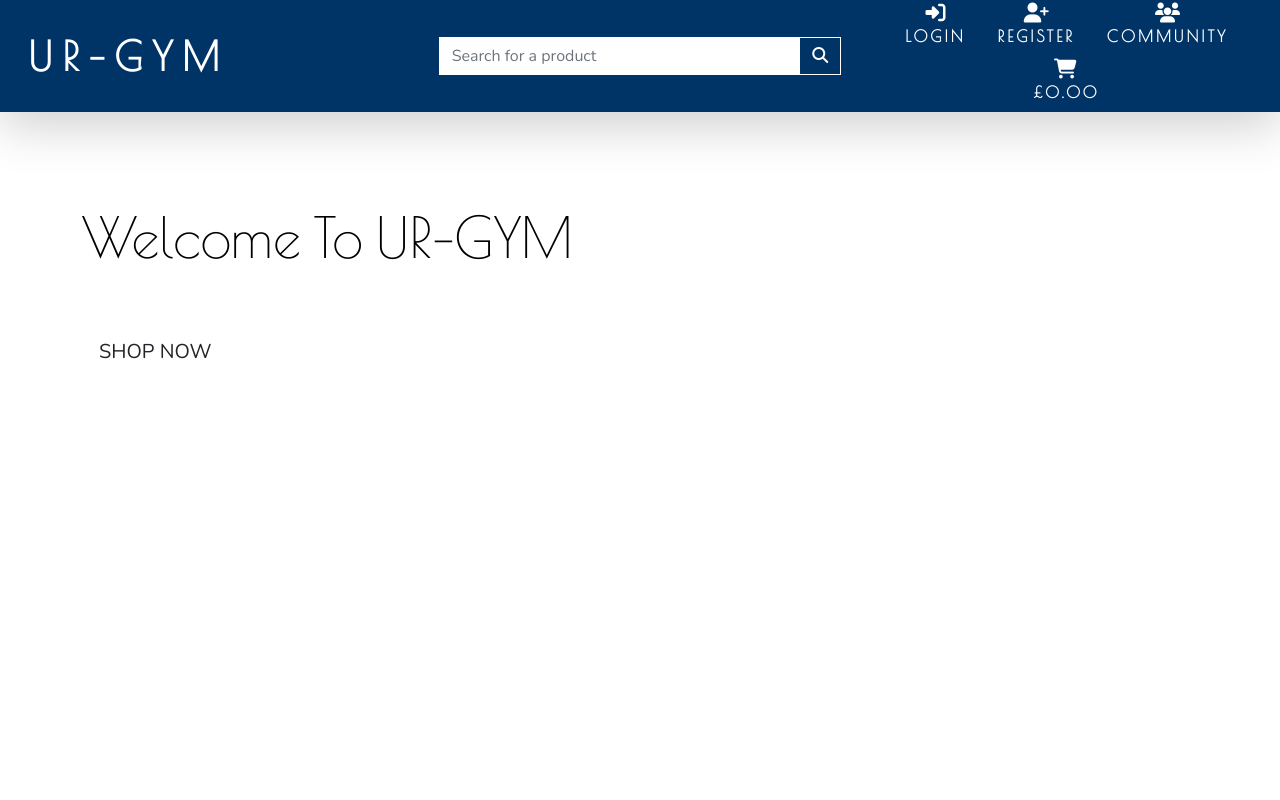
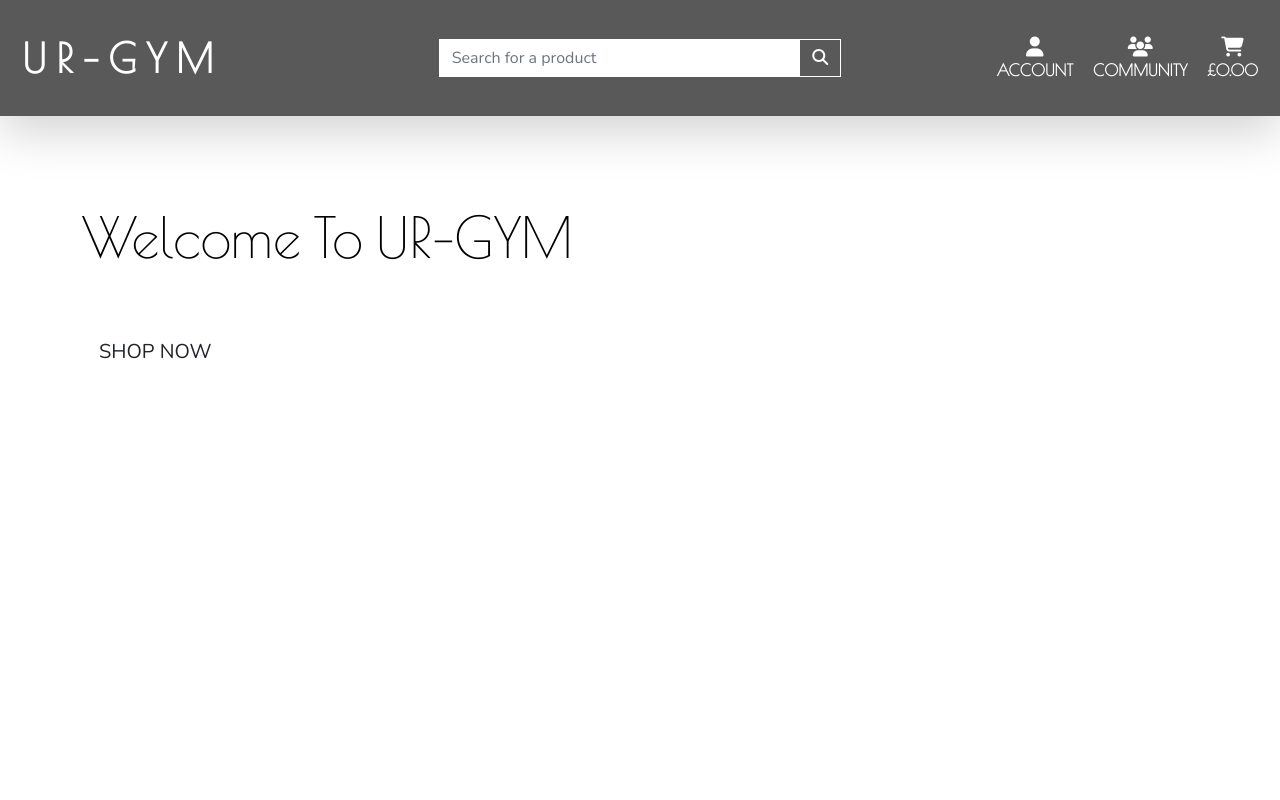
Before and after one commit to ifti-khan/ifti-khan-milestone-project-4, a Django app: page / in a window 1280 px wide. Run offline with Django 3.2, Linux system fonts and the light colour scheme; some libraries are stand-ins or nearby versions.

Commit message:
Mod: Desktop top nav finished and styled

```diff
--- a/static/css/base.css
+++ b/static/css/base.css
@@ -1,6 +1,11 @@
 /* Global CSS */
+html {
+    height: 100%;
+}
+
 body {
     font-family: 'Nunito', sans-serif;
+    color: #000000;
     height: calc(100vh - 164px);
 }
 
@@ -25,7 +30,7 @@ body {
 
 /* base.html */
 .main-heading {
-    background-color: #003366;
+    background-color: #595959;
 }
 
 .site-logo {
@@ -34,6 +39,15 @@ body {
 }
 
 .nav-link {
-    letter-spacing: 3px;
+    font-weight: bold;
+    padding: 10px;
+}
+
+.dropdown-menu {
+    background-color: #e6e6e6;
+}
+
+.dropdown-item {
+    letter-spacing: 1px;
     font-weight: bold;
 }
--- a/templates/base.html
+++ b/templates/base.html
@@ -19,7 +19,7 @@
     <link href="https://cdn.jsdelivr.net/npm/bootstrap@5.0.2/dist/css/bootstrap.min.css" rel="stylesheet"
         integrity="sha384-EVSTQN3/azprG1Anm3QDgpJLIm9Nao0Yz1ztcQTwFspd3yD65VohhpuuCOmLASjC" crossorigin="anonymous">
     <!-- Google Font Link For Font Nunito -->
-    <link href="https://fonts.googleapis.com/css2?family=Nunito:wght@200;400&display=swap" rel="stylesheet">
+    <link href="https://fonts.googleapis.com/css2?family=Nunito&display=swap" rel="stylesheet">
     <!-- Google Font Link For Font Poiret One -->
     <link href="https://fonts.googleapis.com/css2?family=Poiret+One&display=swap" rel="stylesheet">
     <!-- Project Base CSS File Link -->
@@ -52,78 +52,71 @@
 <body>
     <!-- This block of code is for the main header for all pages -->
     <header class="container-fluid fixed-top main-heading shadow-lg">
-        <div class="row">
-            <!-- This block of code is for the site loge which is also a home anchor link -->
+        <div id="header-nav" class="row d-none d-lg-flex">
+            <!-- This block of code is for the site logo which is also a home anchor link -->
             <div class="col-12 col-lg-4 text-center text-lg-start my-auto py-1 py-lg-4">
                 <a href="{% url 'home' %}" class="nav-link">
                     <h1 class="white-text my-0 custom-font-head text-uppercase site-logo">ur-gym</h1>
                 </a>
             </div>
             <!-- This block of code is for the user product search -->
-            <div class="col-12 col-lg-4 my-auto py-1 py-lg-4">
+            <div class="col-12 col-lg-4 mx-auto my-auto py-1 py-lg-4">
                 <form method="GET" action="">
                     <div class="input-group w-100">
-                        <input class="form-control border border-white rounded-0" type="text" name="q"
+                        <input class="form-control border border-white rounded-0" type="text" name="search"
                             placeholder="Search for a product">
                         <div class="input-group-icon">
                             <button class="form-control btn btn-white border border-white rounded-0" type="submit">
-                                <span class="icon white-text">
-                                    <i class="fas fa-search"></i>
-                                </span>
+                                <span class="icon white-text"><i class="fas fa-search"></i></span>
                             </button>
                         </div>
                     </div>
                 </form>
             </div>
-            <!-- This block of code is for the main navigation links -->
+            <!-- This block of code is for the top header links -->
             <div class="col-12 col-lg-4 my-auto">
-                <ul class="nav justify-content-center custom-font-head text-uppercase">
-                <ul class="list-inline list-unstyled my-0"></ul>
-                    {% if not request.user.is_authenticated %}
-                    <li class="nav-item my-auto">
-                        <div class="text-center">
-                            <div><i class="fas fa-sign-in-alt fa-lg white-text"></i></div>
-                        <a class="nav-link white-text py-0" href="#">Login</a>
-                    </div>
-                    </li>
-                    <li class="nav-item my-auto">
-                        <div class="text-center">
-                            <div><i class="fas fa-user-plus fa-lg white-text"></i></div>
-                        <a class="nav-link white-text py-0" href="#">Register</a>
-                    </div>
-                    </li>
-                    <li class="nav-item my-auto">
-                        <div class="text-center">
-                            <div><i class="fas fa-users fa-lg white-text"></i></div>
-                        <a class="nav-link white-text py-0" href="#">Community</a>
-                    </div>
-                    </li>
-                    {% else %}
-                    <li class="list-inline-item dropdown">
+                <ul class="nav custom-font-head text-uppercase justify-content-center justify-content-lg-end">
+                    <ul class="list-inline list-unstyled my-0"></ul>
+                    <!-- Account dropdown list -->
+                    <li class="list-inline-item dropdown mx-0">
                         <a class="text-black nav-link" href="#" id="user-options" data-bs-toggle="dropdown"
                             aria-haspopup="true" aria-expanded="false">
                             <div class="text-center">
                                 <div><i class="fas fa-user fa-lg white-text"></i></div>
-                                <p class="my-0 white-text">My Account</p>
+                                <p class="my-0 white-text">Account</p>
                             </div>
                         </a>
-                        {% endif %}
-                        <div class="dropdown-menu border-0" aria-labelledby="user-options">
+                        <!-- Account dropdown menu -->
+                        <div class="dropdown-menu border-0 text-center rounded-0"
+                        aria-labelledby="account-options">
                             {% if request.user.is_authenticated %}
                             {% if request.user.is_superuser %}
                             <a href="" class="dropdown-item">Product Management</a>
                             {% endif %}
-                            <a href="" class="dropdown-item">My Profile</a>
+                            <a href="#" class="dropdown-item">My Profile</a>
                             <a href="{% url 'account_logout' %}" class="dropdown-item">Logout</a>
                             {% else %}
+                            <a href="{% url 'account_login' %}" class="dropdown-item">Login</a>
                             <a href="{% url 'account_signup' %}" class="dropdown-item">Register</a>
-                            <a href="{% url 'account_login' %}" class="dropdown-item">Login</a>
                             {% endif %}
+                            <a href="#" class="dropdown-item">Contact</a>
                         </div>
                     </li>
+
+                    <!-- Community nav link -->
+                    <li class="list-inline-item mx-0">
+                        <a class="white-text nav-link" href="#">
+                            <div class="text-center">
+                                <div><i class="fas fa-users fa-lg"></i></div>
+                                <p class="my-0">Community</p>
+                            </div>
+                        </a>
+                    </li>
+
+                    <!-- Shopping trolley icon and trolley price -->
                     <li class="list-inline-item">
-                        <a class="{% if grand_total %}text-info font-weight-bold{% else %}text-black{% endif %} nav-link"
-                            href="">
+                        <a class="{% if final_total %}text-info font-weight-bold{% else %}text-black{% endif %} nav-link"
+                            href="#">
                             <div class="text-center">
                                 <div><i class="fas fa-shopping-cart fa-lg white-text"></i></div>
                                 <p class="my-0 white-text">
@@ -136,7 +129,6 @@
                             </div>
                         </a>
                     </li>
-                </ul>
                 </ul>
             </div>
         </div>
```
